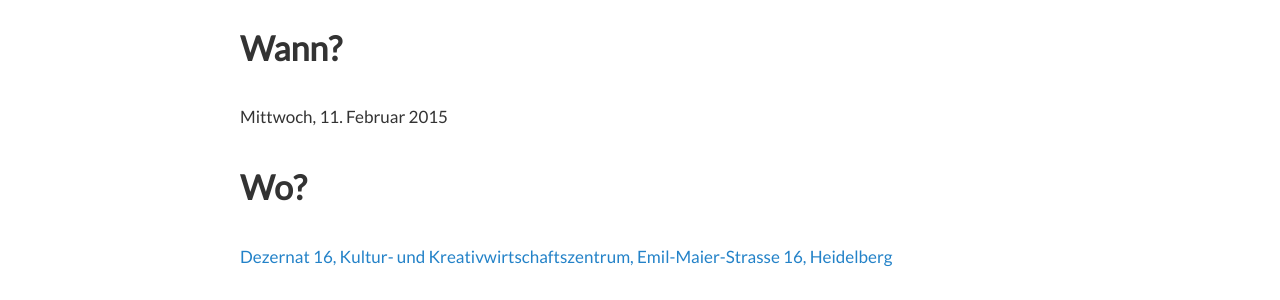
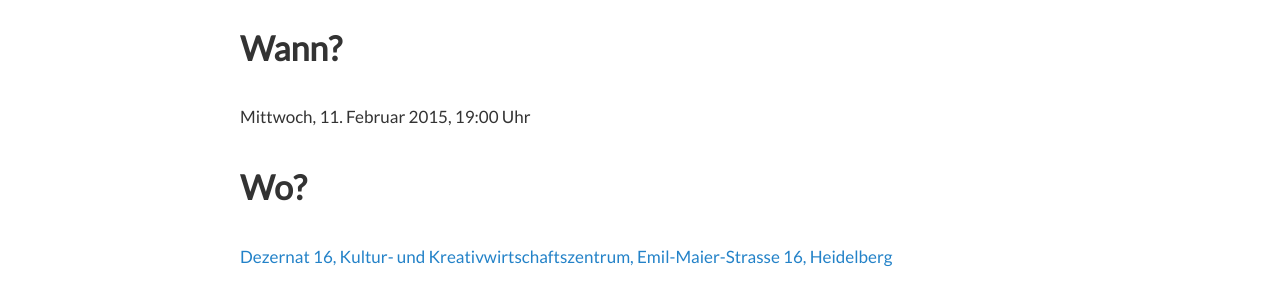
Before and after one commit to Kungi/clojure-user-group-rhein-neckar, a Jekyll site: the page built from _posts/2015-02-03-monthly.markdown, in a window 1280 px wide. Shown: the part 162-462 px from the top of the page. Built offline with Jekyll 4.4.1, drawn with Linux system fonts in a browser that asks for light colours; Markdown is read by kramdown in place of the engine named in the settings.

Commit message:
Add exact time.

```diff
--- a/_posts/2015-02-03-monthly.markdown
+++ b/_posts/2015-02-03-monthly.markdown
@@ -8,7 +8,7 @@ category: Monatliche Treffen
 
 # Wann?
 
-Mittwoch, 11. Februar 2015
+Mittwoch, 11. Februar 2015, 19:00 Uhr
 
 # Wo?
 
```
